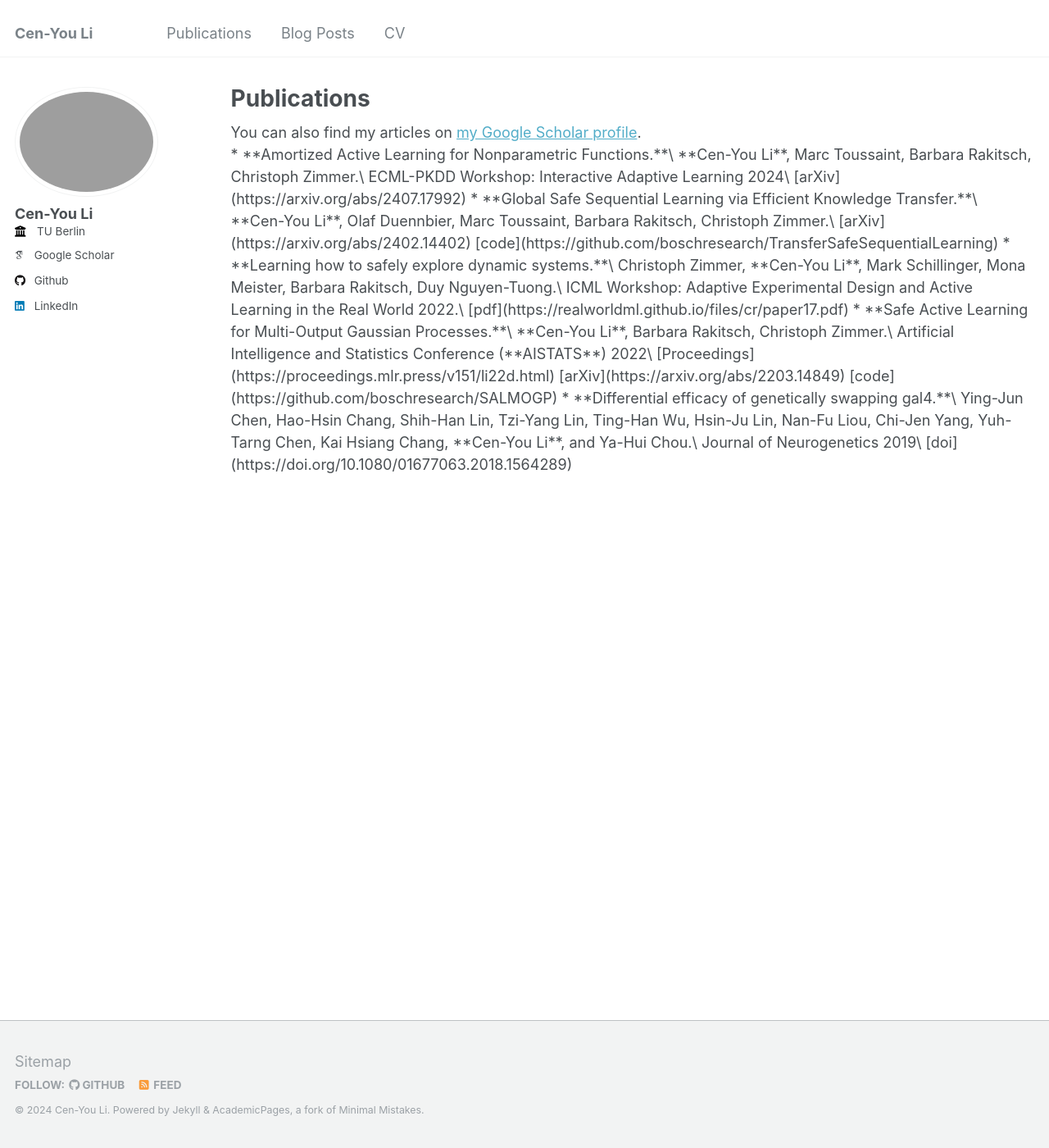
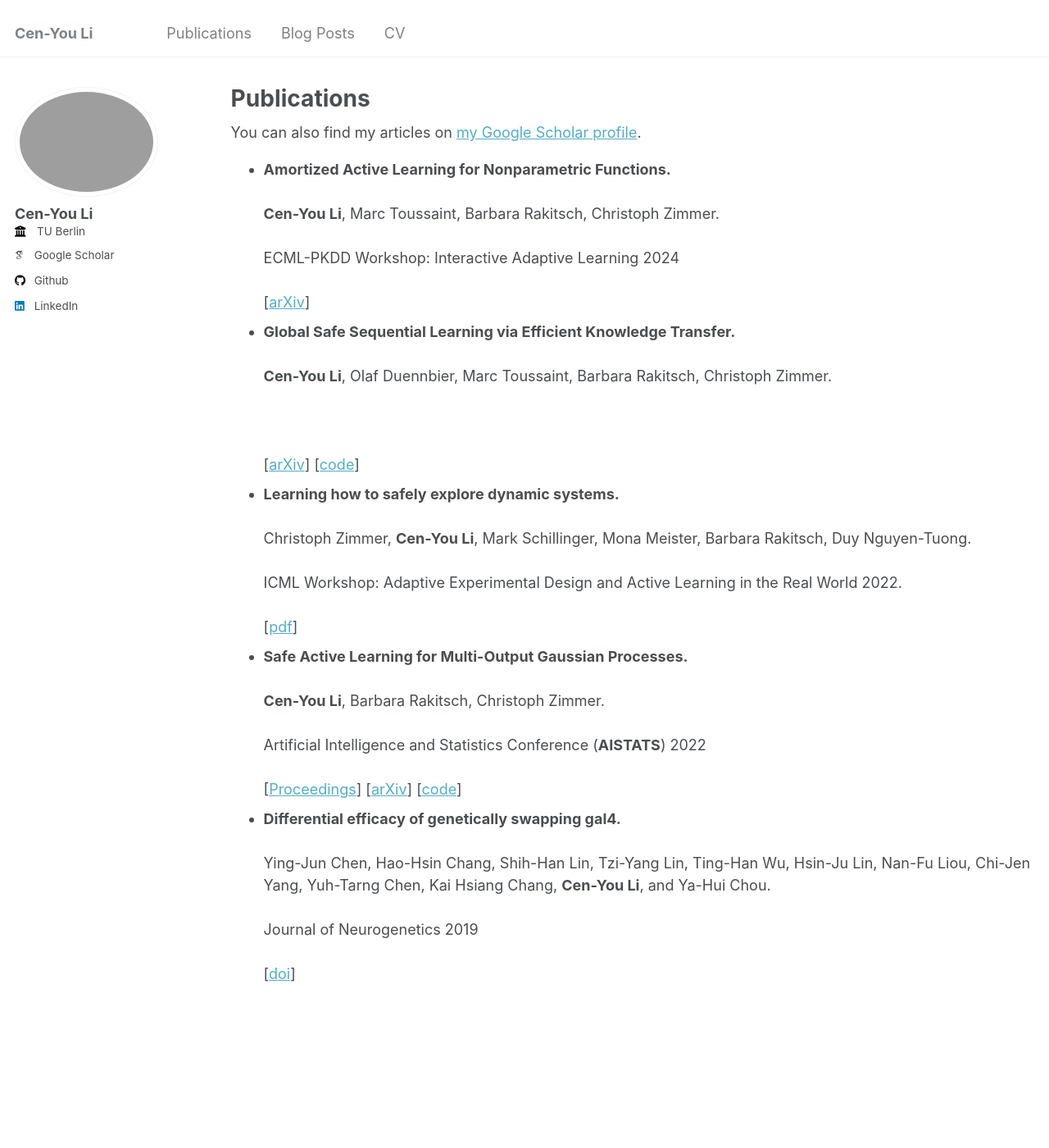
Before and after one commit to cenyou/cenyou.github.io, a Jekyll site: the page built from _pages/publications.html, in a window 1280 px wide and 1400 px high. Shown: the whole window at 82% size. Built offline with Jekyll 4.4.1, drawn with Linux system fonts in a browser that asks for light colours; some web fonts are replaced.

Commit message:
try html format

```diff
--- a/_pages/publications.html
+++ b/_pages/publications.html
@@ -12,31 +12,33 @@ author_profile: true
 {% include base_path %}
 
 
-
-* **Amortized Active Learning for Nonparametric Functions.**\
-**Cen-You Li**, Marc Toussaint, Barbara Rakitsch, Christoph Zimmer.\
-ECML-PKDD Workshop: Interactive Adaptive Learning 2024\
-[arXiv](https://arxiv.org/abs/2407.17992)
-
-* **Global Safe Sequential Learning via Efficient Knowledge Transfer.**\
-**Cen-You Li**, Olaf Duennbier, Marc Toussaint, Barbara Rakitsch, Christoph Zimmer.\
-[arXiv](https://arxiv.org/abs/2402.14402) [code](https://github.com/boschresearch/TransferSafeSequentialLearning)
-
-* **Learning how to safely explore dynamic systems.**\
-Christoph Zimmer, **Cen-You Li**, Mark Schillinger, Mona Meister, Barbara Rakitsch, Duy Nguyen-Tuong.\
-ICML Workshop: Adaptive Experimental Design and Active Learning in the Real World 2022.\
-[pdf](https://realworldml.github.io/files/cr/paper17.pdf)
-
-* **Safe Active Learning for Multi-Output Gaussian Processes.**\
-**Cen-You Li**, Barbara Rakitsch, Christoph Zimmer.\
-Artificial Intelligence and Statistics Conference (**AISTATS**) 2022\
-[Proceedings](https://proceedings.mlr.press/v151/li22d.html) [arXiv](https://arxiv.org/abs/2203.14849) [code](https://github.com/boschresearch/SALMOGP)
-
-* **Differential efficacy of genetically swapping gal4.**\
-Ying-Jun Chen, Hao-Hsin Chang, Shih-Han Lin, Tzi-Yang Lin, Ting-Han Wu, Hsin-Ju Lin, Nan-Fu Liou, Chi-Jen Yang, Yuh-Tarng Chen, Kai Hsiang Chang, **Cen-You Li**, and Ya-Hui Chou.\
-Journal of Neurogenetics 2019\
-[doi](https://doi.org/10.1080/01677063.2018.1564289)
-
+<ul>
+  <li> <strong>Amortized Active Learning for Nonparametric Functions.</strong>
+    <br/><br/> <strong>Cen-You Li</strong>, Marc Toussaint, Barbara Rakitsch, Christoph Zimmer.
+    <br/><br/> ECML-PKDD Workshop: Interactive Adaptive Learning 2024
+    <br/><br/> [<a href="https://arxiv.org/abs/2407.17992">arXiv</a>]
+  </li>
+  <li> <strong>Global Safe Sequential Learning via Efficient Knowledge Transfer.</strong>
+    <br/><br/> <strong>Cen-You Li</strong>, Olaf Duennbier, Marc Toussaint, Barbara Rakitsch, Christoph Zimmer.
+    <br/><br/>
+    <br/><br/> [<a href="https://arxiv.org/abs/2402.14402">arXiv</a>] [<a href="https://github.com/boschresearch/TransferSafeSequentialLearning">code</a>]
+  </li>
+  <li> <strong>Learning how to safely explore dynamic systems.</strong>
+    <br/><br/> Christoph Zimmer, <strong>Cen-You Li</strong>, Mark Schillinger, Mona Meister, Barbara Rakitsch, Duy Nguyen-Tuong.
+    <br/><br/> ICML Workshop: Adaptive Experimental Design and Active Learning in the Real World 2022.
+    <br/><br/> [<a href="https://realworldml.github.io/files/cr/paper17.pdf">pdf</a>]
+  </li>
+  <li> <strong>Safe Active Learning for Multi-Output Gaussian Processes.</strong>
+    <br/><br/> <strong>Cen-You Li</strong>, Barbara Rakitsch, Christoph Zimmer.
+    <br/><br/> Artificial Intelligence and Statistics Conference (<strong>AISTATS</strong>) 2022
+    <br/><br/> [<a href="https://proceedings.mlr.press/v151/li22d.html">Proceedings</a>] [<a href="https://arxiv.org/abs/2203.14849">arXiv</a>] [<a href="https://github.com/boschresearch/SALMOGP">code</a>]
+  </li>
+  <li> <strong>Differential efficacy of genetically swapping gal4.</strong>
+    <br/><br/> Ying-Jun Chen, Hao-Hsin Chang, Shih-Han Lin, Tzi-Yang Lin, Ting-Han Wu, Hsin-Ju Lin, Nan-Fu Liou, Chi-Jen Yang, Yuh-Tarng Chen, Kai Hsiang Chang, <strong>Cen-You Li</strong>, and Ya-Hui Chou.
+    <br/><br/> Journal of Neurogenetics 2019
+    <br/><br/> [<a href="https://doi.org/10.1080/01677063.2018.1564289">doi</a>]
+  </li>
+</ul>
 
 
 <!-- New style rendering if publication categories are defined -->
```
